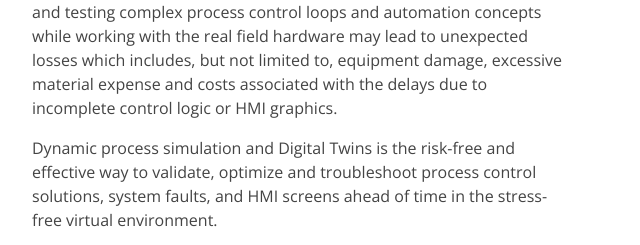
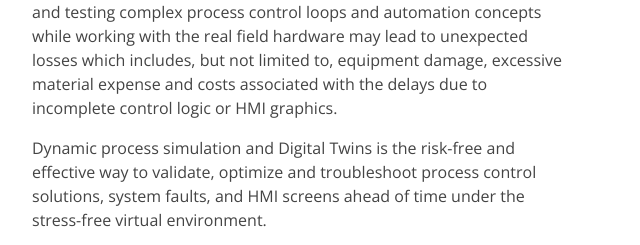
Before and after one commit to apacsys/apacsys.github.io, a plain HTML site: page process-simulation.html in a window 1280 px wide. Shown: the part 2080-2325 px from the top of the page, 62-702 px from the left. Drawn offline with nearby package versions, Linux system fonts and the light colour scheme.

Commit message:
Update process-simulation.html

```diff
--- a/process-simulation.html
+++ b/process-simulation.html
@@ -169,7 +169,7 @@
 					Validating and testing complex process control loops and automation concepts while working with the real field hardware may lead to
 					unexpected losses which includes, but not limited to, equipment damage, excessive material expense and costs associated with the delays due to incomplete control logic or HMI graphics. </p>
 					<p>Dynamic process simulation and Digital Twins is the risk-free and effective way to validate, optimize and troubleshoot process
-					control solutions, system faults, and HMI screens ahead of time in the stress-free virtual environment.</p>
+					control solutions, system faults, and HMI screens ahead of time under the stress-free virtual environment.</p>
 					<p>A-PAC Controls offers excessive device and process objects libraries along with the user-friendly front-end software that can be
 					linked to the real PLC or SoftController and mimic field equipment and physical process behavior to the point where it matches the real-world conditions.  </p>
 					<p>Our Offerings:</p>
```
